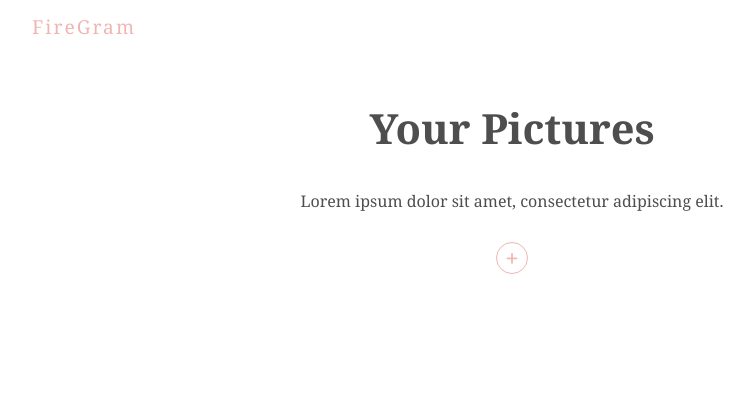
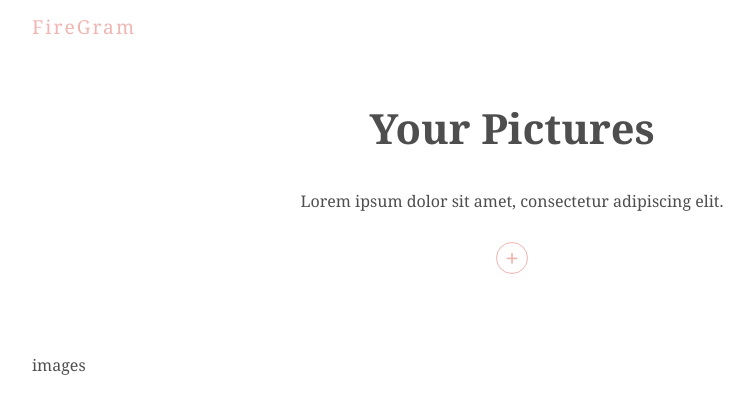
Before and after one commit to Dinesh101041/photo-gallery, a React (Create React App) app: page / in a window 1280 px wide. Shown: the top 414 px of the page, without its empty margins (128-878 px from the left). Built offline with nearby package versions, Linux system fonts and the light colour scheme.

Commit message:
creating image grid

```diff
--- a/src/App.js
+++ b/src/App.js
@@ -1,4 +1,5 @@
 import React from 'react';
+import Imagegrid from './comps/Imagegrid';
 import Title from './comps/Title';
 import Uploadfrom from './comps/Uploadform';
 
@@ -9,6 +10,7 @@ function App() {
     <div className="App">
       <Title/>
        <Uploadfrom/>
+      <Imagegrid/>
 
     </div>
   );
--- /dev/null
+++ b/src/comps/Imagegrid.js
@@ -0,0 +1,10 @@
+import React from "react";
+
+const Imagegrid=()=>{
+    return(
+        <div className='Img-grid'>
+            images
+        </div>
+    )
+}
+export default Imagegrid;
```
Also changed, not shown: src/firebase/Usefirestore.js (added, +8 -0 lines).
